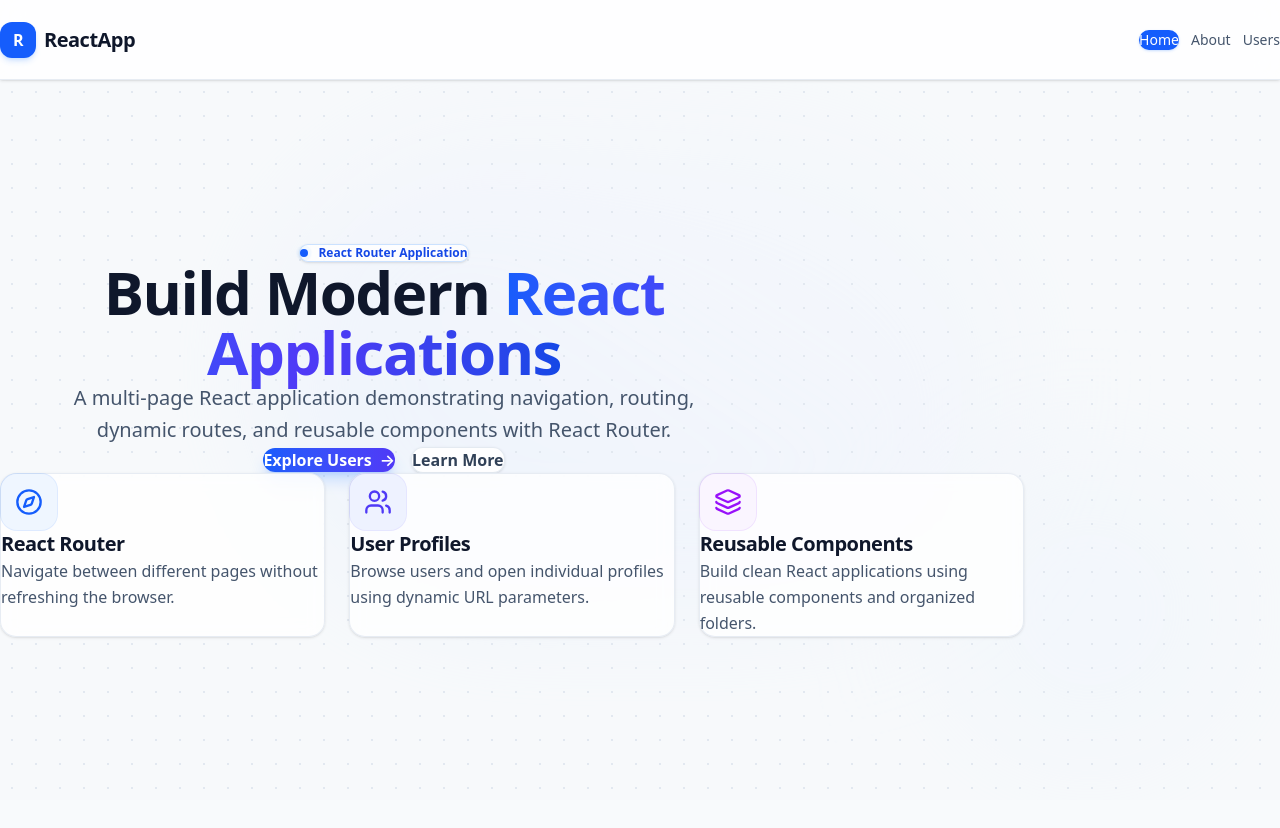
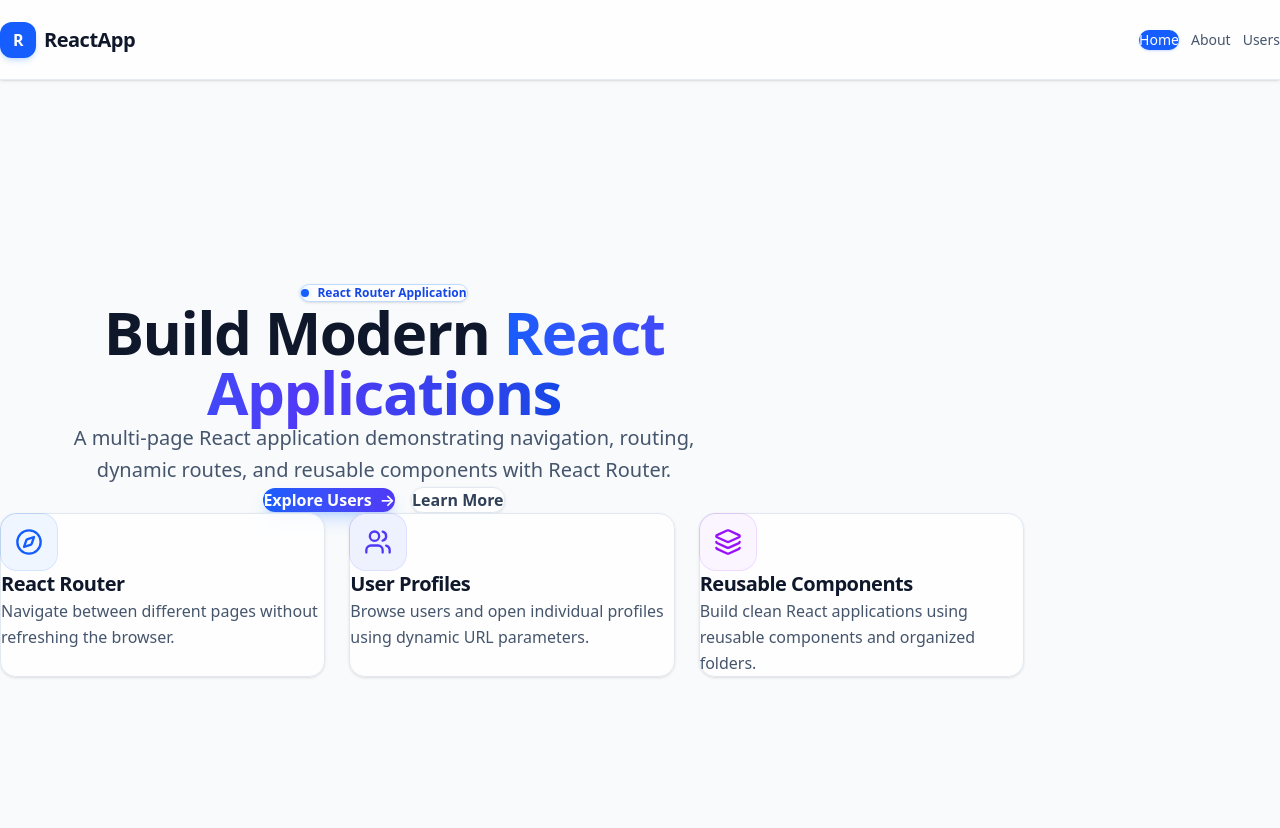
Before and after one commit to nihalmv-ops/react-multi, a React (Vite) app: page /#/ in a window 1280 px wide. Shown: the top 828 px of the page. Before the commit the page ends 800 px from the top, so only its background shows below. Built offline with nearby package versions, Linux system fonts and the light colour scheme.

Commit message:
Fix all Tailwind lint warnings in Home.jsx and update docs

```diff
--- a/src/pages/Home.jsx
+++ b/src/pages/Home.jsx
@@ -3,11 +3,11 @@ import { Compass, Users, Layers } from "lucide-react";
 
 function Home() {
   return (
-    <section className="relative min-h-[calc(100vh-80px)] overflow-hidden bg-slate-50/50 bg-[radial-gradient(#e2e8f0_1px,transparent_1px)] [background-size:24px_24px] flex flex-col items-center justify-center py-16">
+    <section className="relative min-h-screen overflow-hidden bg-slate-50 flex flex-col items-center justify-center py-16">
 
       {/* Background Soft Glow Orbs */}
-      <div className="absolute top-12 left-1/2 -z-10 h-[480px] w-[750px] -translate-x-1/2 rounded-full bg-gradient-to-tr from-blue-200/40 via-indigo-100/40 to-sky-100/20 blur-3xl pointer-events-none" />
-      <div className="absolute bottom-10 right-10 -z-10 h-[300px] w-[300px] rounded-full bg-blue-100/30 blur-3xl pointer-events-none" />
+      <div className="absolute top-12 left-1/2 -z-10 h-96 w-full max-w-3xl -translate-x-1/2 rounded-full bg-gradient-to-tr from-blue-200/40 via-indigo-100/40 to-sky-100/20 blur-3xl pointer-events-none" />
+      <div className="absolute bottom-10 right-10 -z-10 h-72 w-72 rounded-full bg-blue-100/30 blur-3xl pointer-events-none" />
 
       {/* Hero */}
       <div className="mx-auto max-w-7xl px-6 text-center w-full">
@@ -15,7 +15,7 @@ function Home() {
         <div className="mx-auto max-w-3xl flex flex-col items-center">
 
           {/* Top Badge */}
-          <div className="group mb-8 inline-flex items-center gap-2.5 rounded-full border border-blue-200/80 bg-white/80 px-4 py-1.5 text-xs font-semibold text-blue-700 shadow-sm backdrop-blur-md transition-all duration-300 hover:border-blue-300 hover:shadow">
+          <div className="group mb-8 inline-flex items-center gap-2 rounded-full border border-blue-200 bg-white/80 px-4 py-1.5 text-xs font-semibold text-blue-700 shadow-sm backdrop-blur-md transition-all duration-300 hover:border-blue-300 hover:shadow">
             <span className="relative flex h-2 w-2">
               <span className="absolute inline-flex h-full w-full animate-ping rounded-full bg-blue-400 opacity-75" />
               <span className="relative inline-flex h-2 w-2 rounded-full bg-blue-600" />
@@ -40,7 +40,7 @@ function Home() {
           <div className="mt-10 flex w-full flex-col items-center justify-center gap-4 sm:flex-row">
             <Link
               to="/users"
-              className="group inline-flex items-center justify-center gap-2 rounded-xl bg-gradient-to-r from-blue-600 to-indigo-600 px-8 py-4 font-semibold text-white shadow-lg shadow-blue-500/25 transition-all duration-300 hover:from-blue-700 hover:to-indigo-700 hover:shadow-xl hover:shadow-blue-500/30 hover:-translate-y-0.5 active:translate-y-0 active:scale-[0.98]"
+              className="group inline-flex items-center justify-center gap-2 rounded-xl bg-gradient-to-r from-blue-600 to-indigo-600 px-8 py-4 font-semibold text-white shadow-lg shadow-blue-500/25 transition-all duration-300 hover:from-blue-700 hover:to-indigo-700 hover:shadow-xl hover:shadow-blue-500/30 hover:-translate-y-0.5 active:translate-y-0 active:scale-95"
             >
               <span>Explore Users</span>
               <span className="transition-transform duration-200 group-hover:translate-x-1">→</span>
@@ -48,7 +48,7 @@ function Home() {
 
             <Link
               to="/about"
-              className="inline-flex items-center justify-center rounded-xl border border-slate-200/90 bg-white/90 px-8 py-4 font-semibold text-slate-700 shadow-sm backdrop-blur-sm transition-all duration-300 hover:border-slate-300 hover:bg-slate-50 hover:text-slate-900 hover:-translate-y-0.5 active:translate-y-0 active:scale-[0.98]"
+              className="inline-flex items-center justify-center rounded-xl border border-slate-200 bg-white/90 px-8 py-4 font-semibold text-slate-700 shadow-sm backdrop-blur-sm transition-all duration-300 hover:border-slate-300 hover:bg-slate-50 hover:text-slate-900 hover:-translate-y-0.5 active:translate-y-0 active:scale-95"
             >
               Learn More
             </Link>
@@ -60,8 +60,8 @@ function Home() {
         <div className="mx-auto mt-20 grid max-w-5xl gap-6 md:grid-cols-3">
 
           {/* Card 1 */}
-          <div className="group relative rounded-2xl border border-slate-200/80 bg-white/80 p-8 text-left shadow-sm backdrop-blur-sm transition-all duration-300 hover:-translate-y-1.5 hover:border-blue-200 hover:bg-white hover:shadow-xl hover:shadow-blue-500/5">
-            <div className="mb-6 flex h-14 w-14 items-center justify-center rounded-2xl bg-blue-50 text-blue-600 ring-1 ring-blue-500/15 transition-all duration-300 group-hover:scale-110 group-hover:bg-blue-600 group-hover:text-white group-hover:shadow-md group-hover:shadow-blue-500/25">
+          <div className="group relative rounded-2xl border border-slate-200 bg-white/80 p-8 text-left shadow-sm backdrop-blur-sm transition-all duration-300 hover:-translate-y-1.5 hover:border-blue-200 hover:bg-white hover:shadow-xl">
+            <div className="mb-6 flex h-14 w-14 items-center justify-center rounded-2xl bg-blue-50 text-blue-600 ring-1 ring-blue-500/20 transition-all duration-300 group-hover:scale-110 group-hover:bg-blue-600 group-hover:text-white group-hover:shadow-md group-hover:shadow-blue-500/25">
               <Compass className="h-7 w-7 transition-colors" />
             </div>
             <h2 className="mb-3 text-xl font-bold tracking-tight text-slate-900">React Router</h2>
@@ -71,8 +71,8 @@ function Home() {
           </div>
 
           {/* Card 2 */}
-          <div className="group relative rounded-2xl border border-slate-200/80 bg-white/80 p-8 text-left shadow-sm backdrop-blur-sm transition-all duration-300 hover:-translate-y-1.5 hover:border-indigo-200 hover:bg-white hover:shadow-xl hover:shadow-indigo-500/5">
-            <div className="mb-6 flex h-14 w-14 items-center justify-center rounded-2xl bg-indigo-50 text-indigo-600 ring-1 ring-indigo-500/15 transition-all duration-300 group-hover:scale-110 group-hover:bg-indigo-600 group-hover:text-white group-hover:shadow-md group-hover:shadow-indigo-500/25">
+          <div className="group relative rounded-2xl border border-slate-200 bg-white/80 p-8 text-left shadow-sm backdrop-blur-sm transition-all duration-300 hover:-translate-y-1.5 hover:border-indigo-200 hover:bg-white hover:shadow-xl">
+            <div className="mb-6 flex h-14 w-14 items-center justify-center rounded-2xl bg-indigo-50 text-indigo-600 ring-1 ring-indigo-500/20 transition-all duration-300 group-hover:scale-110 group-hover:bg-indigo-600 group-hover:text-white group-hover:shadow-md group-hover:shadow-indigo-500/25">
               <Users className="h-7 w-7 transition-colors" />
             </div>
             <h2 className="mb-3 text-xl font-bold tracking-tight text-slate-900">User Profiles</h2>
@@ -82,8 +82,8 @@ function Home() {
           </div>
 
           {/* Card 3 */}
-          <div className="group relative rounded-2xl border border-slate-200/80 bg-white/80 p-8 text-left shadow-sm backdrop-blur-sm transition-all duration-300 hover:-translate-y-1.5 hover:border-purple-200 hover:bg-white hover:shadow-xl hover:shadow-purple-500/5">
-            <div className="mb-6 flex h-14 w-14 items-center justify-center rounded-2xl bg-purple-50 text-purple-600 ring-1 ring-purple-500/15 transition-all duration-300 group-hover:scale-110 group-hover:bg-purple-600 group-hover:text-white group-hover:shadow-md group-hover:shadow-purple-500/25">
+          <div className="group relative rounded-2xl border border-slate-200 bg-white/80 p-8 text-left shadow-sm backdrop-blur-sm transition-all duration-300 hover:-translate-y-1.5 hover:border-purple-200 hover:bg-white hover:shadow-xl">
+            <div className="mb-6 flex h-14 w-14 items-center justify-center rounded-2xl bg-purple-50 text-purple-600 ring-1 ring-purple-500/20 transition-all duration-300 group-hover:scale-110 group-hover:bg-purple-600 group-hover:text-white group-hover:shadow-md group-hover:shadow-purple-500/25">
               <Layers className="h-7 w-7 transition-colors" />
             </div>
             <h2 className="mb-3 text-xl font-bold tracking-tight text-slate-900">Reusable Components</h2>
```
Also changed, not shown: 4 other files (tests, documents, lock files or other folders).
